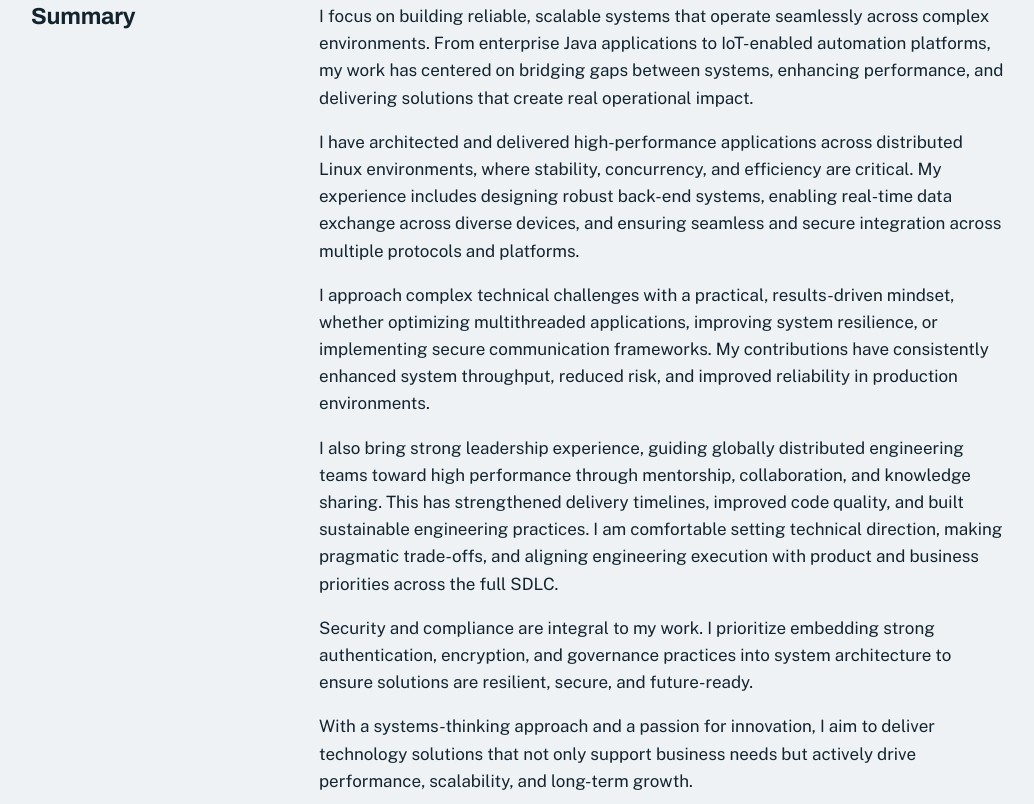
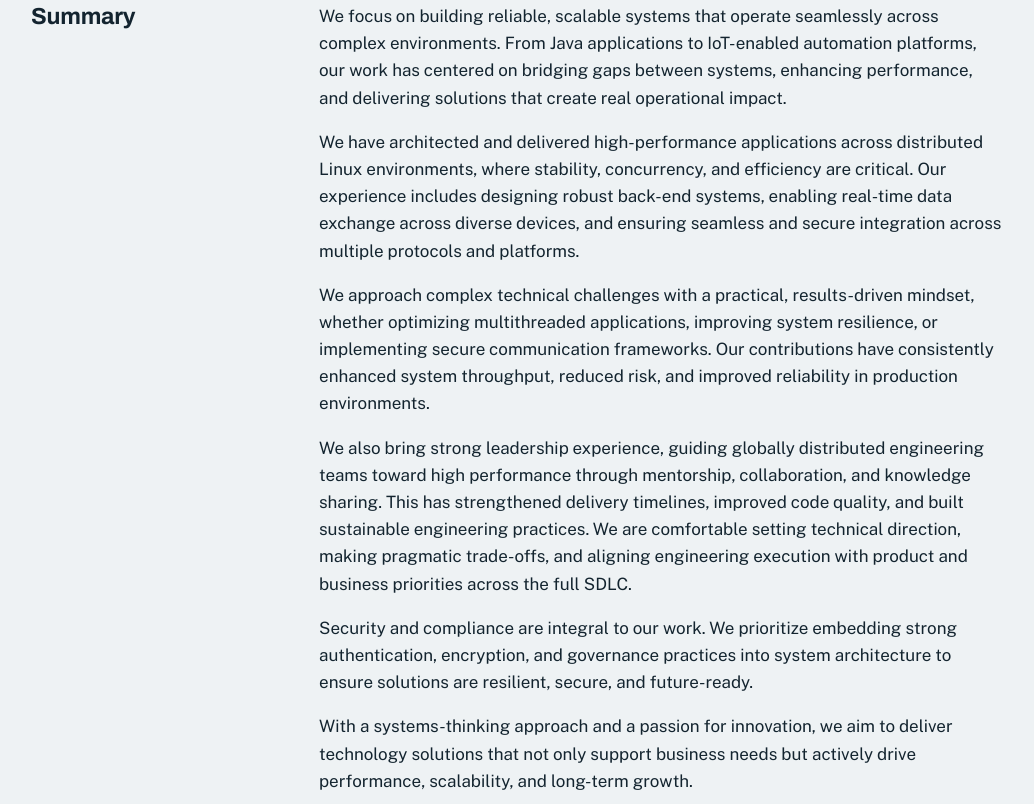
Before and after one commit to tschoenbachler/ironmere-site, a plain HTML site: page index.html in a window 1280 px wide. Shown: the part 796-1600 px from the top of the page, without its empty margins (89-1123 px from the left). Drawn offline with nearby package versions, Linux system fonts and the light colour scheme.

Commit message:
Change personal descriptions to team-oriented language
Updated personal descriptions to reflect a team-oriented perspective.

```diff
--- a/index.html
+++ b/index.html
@@ -173,12 +173,12 @@
   <section class="cols">
     <h2>Summary</h2>
     <div>
-      <p>I focus on building reliable, scalable systems that operate seamlessly across complex environments. From enterprise Java applications to IoT-enabled automation platforms, my work has centered on bridging gaps between systems, enhancing performance, and delivering solutions that create real operational impact.</p>
-      <p>I have architected and delivered high-performance applications across distributed Linux environments, where stability, concurrency, and efficiency are critical. My experience includes designing robust back-end systems, enabling real-time data exchange across diverse devices, and ensuring seamless and secure integration across multiple protocols and platforms.</p>
-      <p>I approach complex technical challenges with a practical, results-driven mindset, whether optimizing multithreaded applications, improving system resilience, or implementing secure communication frameworks. My contributions have consistently enhanced system throughput, reduced risk, and improved reliability in production environments.</p>
-      <p>I also bring strong leadership experience, guiding globally distributed engineering teams toward high performance through mentorship, collaboration, and knowledge sharing. This has strengthened delivery timelines, improved code quality, and built sustainable engineering practices. I am comfortable setting technical direction, making pragmatic trade-offs, and aligning engineering execution with product and business priorities across the full SDLC.</p>
-      <p>Security and compliance are integral to my work. I prioritize embedding strong authentication, encryption, and governance practices into system architecture to ensure solutions are resilient, secure, and future-ready.</p>
-      <p>With a systems-thinking approach and a passion for innovation, I aim to deliver technology solutions that not only support business needs but actively drive performance, scalability, and long-term growth.</p>
+      <p>We focus on building reliable, scalable systems that operate seamlessly across complex environments. From Java applications to IoT-enabled automation platforms, our work has centered on bridging gaps between systems, enhancing performance, and delivering solutions that create real operational impact.</p>
+      <p>We have architected and delivered high-performance applications across distributed Linux environments, where stability, concurrency, and efficiency are critical. Our experience includes designing robust back-end systems, enabling real-time data exchange across diverse devices, and ensuring seamless and secure integration across multiple protocols and platforms.</p>
+      <p>We approach complex technical challenges with a practical, results-driven mindset, whether optimizing multithreaded applications, improving system resilience, or implementing secure communication frameworks. Our contributions have consistently enhanced system throughput, reduced risk, and improved reliability in production environments.</p>
+      <p>We also bring strong leadership experience, guiding globally distributed engineering teams toward high performance through mentorship, collaboration, and knowledge sharing. This has strengthened delivery timelines, improved code quality, and built sustainable engineering practices. We are comfortable setting technical direction, making pragmatic trade-offs, and aligning engineering execution with product and business priorities across the full SDLC.</p>
+      <p>Security and compliance are integral to our work. We prioritize embedding strong authentication, encryption, and governance practices into system architecture to ensure solutions are resilient, secure, and future-ready.</p>
+      <p>With a systems-thinking approach and a passion for innovation, we aim to deliver technology solutions that not only support business needs but actively drive performance, scalability, and long-term growth.</p>
     </div>
   </section>
 
```
